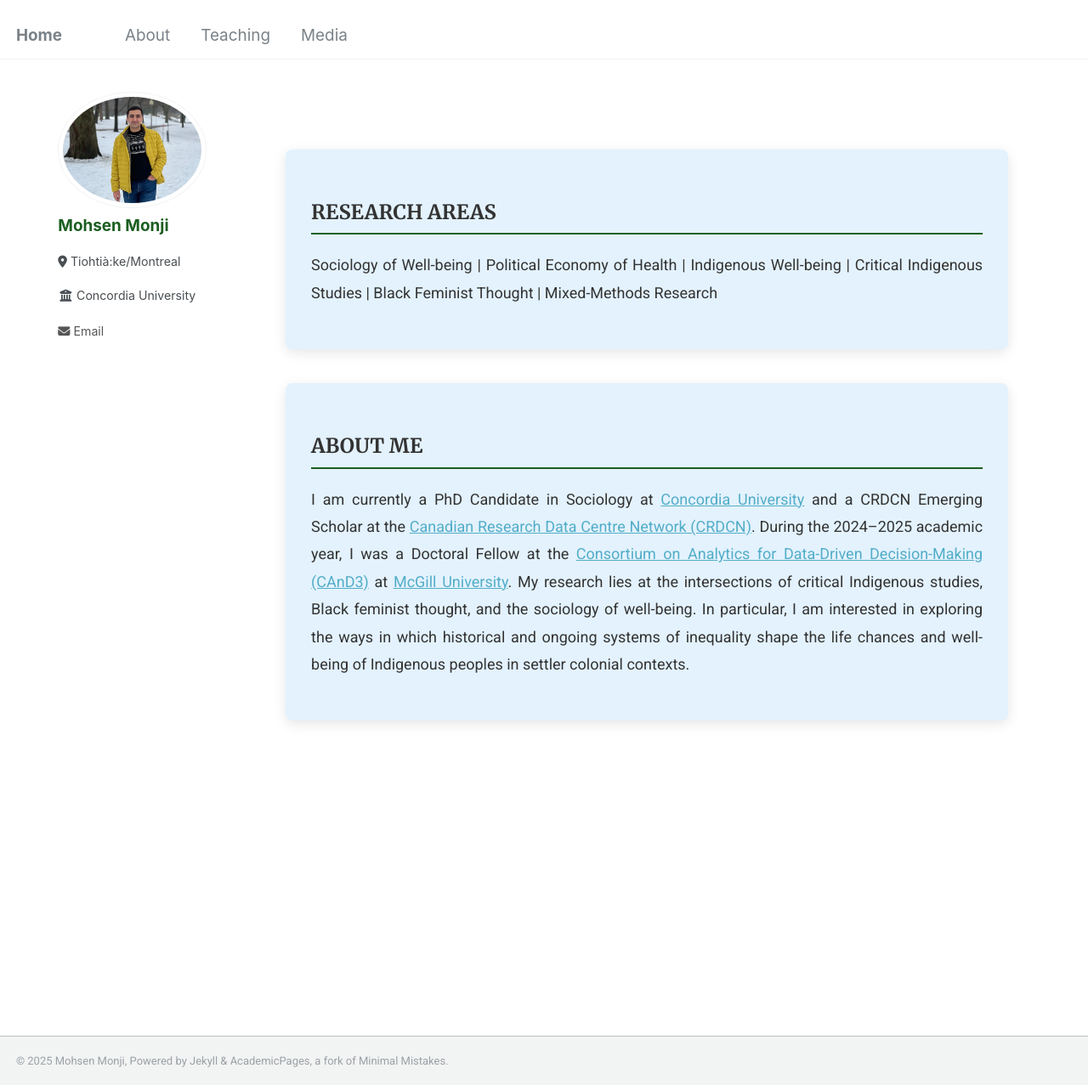
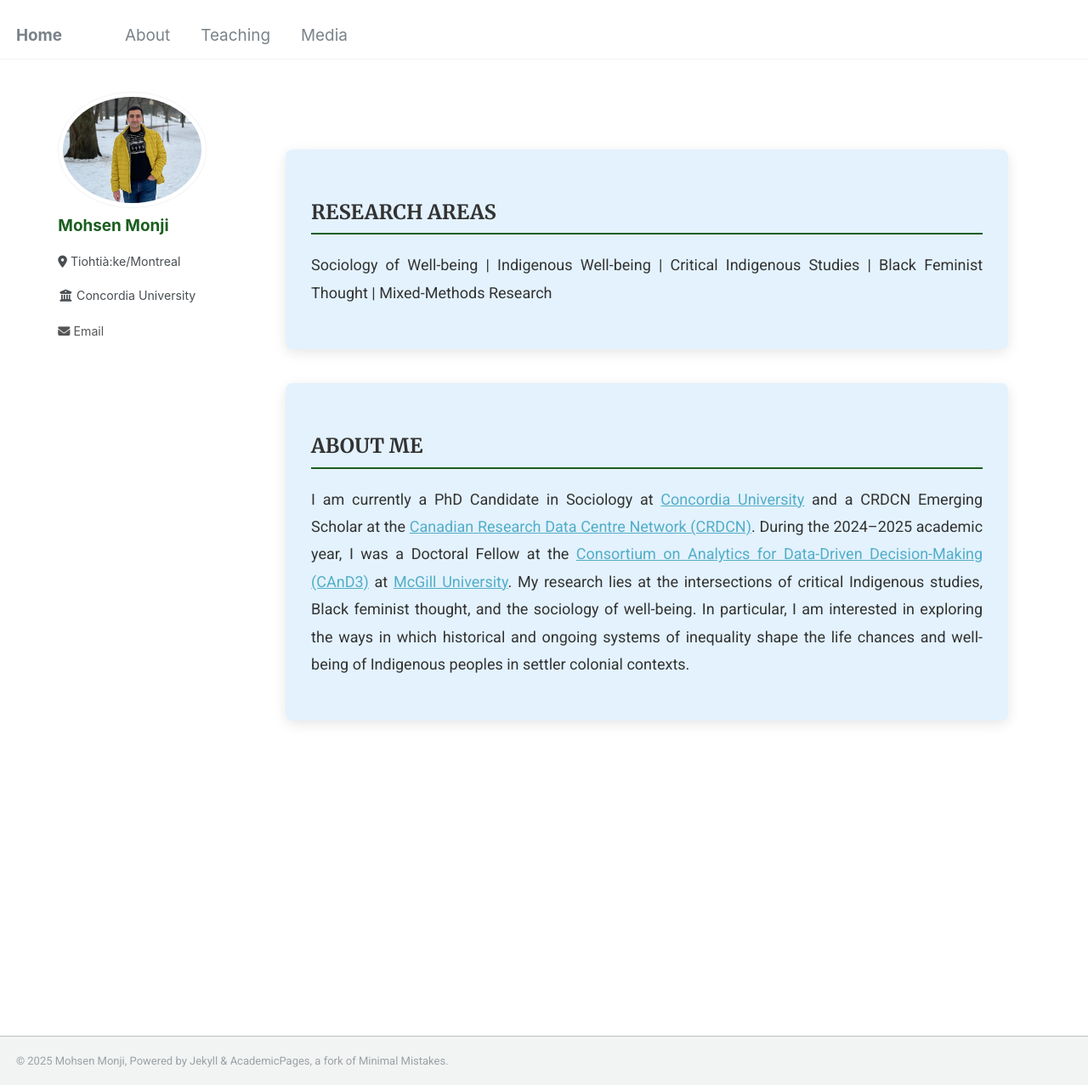
Before and after one commit to Mohsnmonji/mohsnmonji.github.io, a Jekyll site: the page built from about-me.md, in a window 1280 px wide and 1277 px high. Shown: the whole window at 85% size. Built offline with Jekyll 4.4.1, drawn with Linux system fonts in a browser that asks for light colours.

Commit message:
Update about-me.md

```diff
--- a/about-me.md
+++ b/about-me.md
@@ -54,7 +54,7 @@ author_profile: true
 <div class="about-card">
   <h2>RESEARCH AREAS</h2>
   <p style="font-size:18px; color:#333; text-align:justify; line-height:1.8; margin:20px 0;">
-    Sociology of Well-being | Political Economy of Health | Indigenous Well-being | Critical Indigenous Studies | Black Feminist Thought | Mixed-Methods Research
+    Sociology of Well-being | Indigenous Well-being | Critical Indigenous Studies | Black Feminist Thought | Mixed-Methods Research
   </p>
 </div>
 
```
